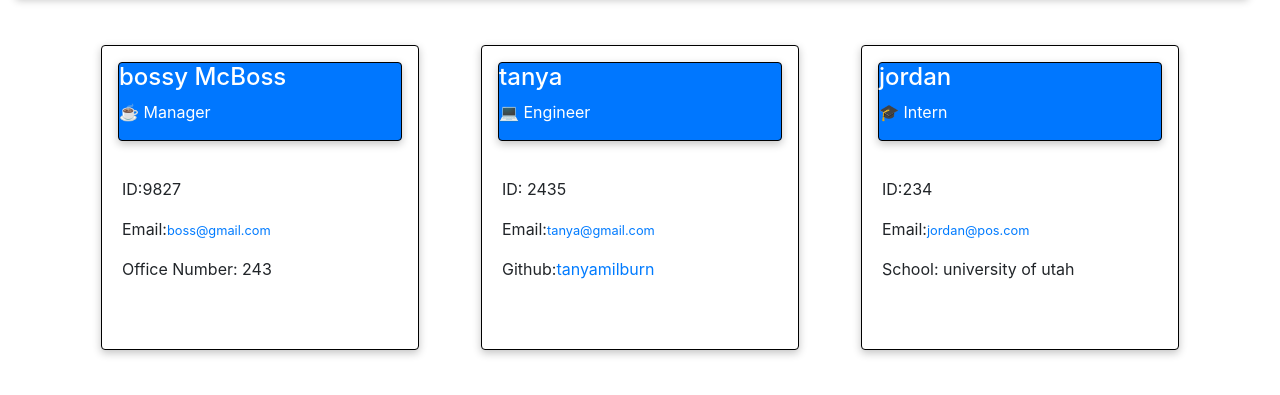
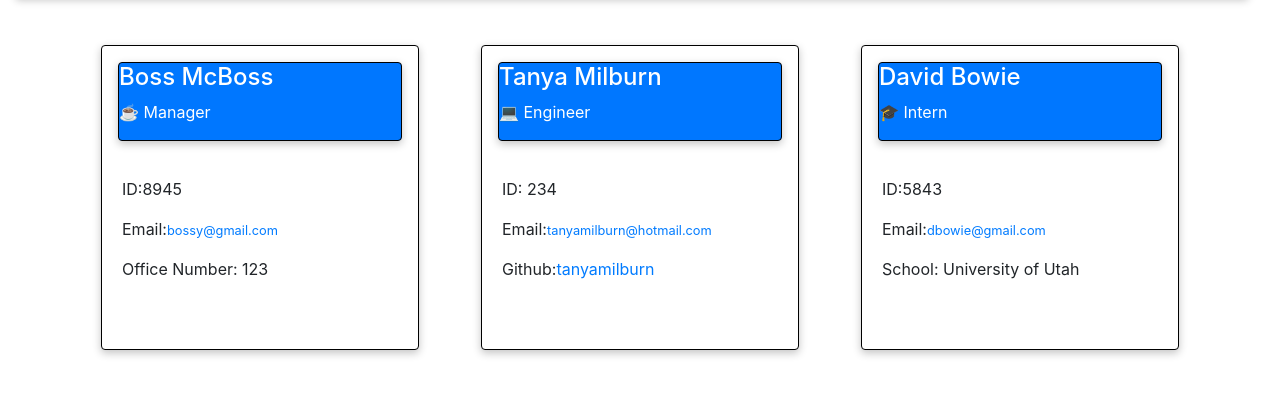
Before and after one commit to tanyamilburn/unicorn-team-roster, a website: page index.html in a window 1280 px wide. Shown: the part 121-516 px from the top of the page. Drawn offline with nearby package versions, Linux system fonts and the light colour scheme.

Commit message:
sample index.html added

```diff
--- a/index.html
+++ b/index.html
@@ -20,25 +20,25 @@
 <div class="col-4 mt-4">
 <div class="card h-100">
       <div class="cardHeader card">
-          <h4>bossy McBoss</h4>
+          <h4>Boss McBoss</h4>
           <p>☕️ Manager</p>
       </div>
       <div class="card-body font">
-          <p class="id">ID:9827</p>
-          <p >Email:<a class = "email" href="https://mail.google.com/mail/?view=cm&source=mailto&to=boss@gmail.com" target="_blank">boss@gmail.com</a></p>
-          <p class="office">Office Number: 243</p>
+          <p class="id">ID:8945</p>
+          <p >Email:<a class = "email" href="https://mail.google.com/mail/?view=cm&source=mailto&to=bossy@gmail.com" target="_blank">bossy@gmail.com</a></p>
+          <p class="office">Office Number: 123</p>
       </div>
   </div>
 </div>
   <div class="col-4 mt-4">
       <div class="card h-100">
           <div class="cardHeader card">
-            <h4>tanya</h4>
+            <h4>Tanya Milburn</h4>
             <p>💻 Engineer</p>
           </div>
           <div class="card-body font">
-            <p class="id">ID: 2435</p>
-            <p >Email:<a class = "email" href="https://mail.google.com/mail/?view=cm&source=mailto&to=tanya@gmail.com" target="_blank">tanya@gmail.com</a></p>
+            <p class="id">ID: 234</p>
+            <p >Email:<a class = "email" href="https://mail.google.com/mail/?view=cm&source=mailto&to=tanyamilburn@hotmail.com" target="_blank">tanyamilburn@hotmail.com</a></p>
             <p>Github:<a href="https://github.com/tanyamilburn" target="_blank">tanyamilburn</a> </p>
             </div>
         </div>
@@ -46,13 +46,13 @@
   <div class="col-4 mt-4">
       <div class="card h-100">
         <div class="cardHeader card">
-            <h4>jordan</h4>
+            <h4>David Bowie</h4>
             <p>🎓 Intern</p>
         </div>
         <div class="card-body font">
-          <p class="id">ID:234</p>
-          <p >Email:<a class = "email" href="https://mail.google.com/mail/?view=cm&source=mailto&to=jordan@pos.com" target="_blank">jordan@pos.com</a></p>
-          <p>School: university of utah</p>
+          <p class="id">ID:5843</p>
+          <p >Email:<a class = "email" href="https://mail.google.com/mail/?view=cm&source=mailto&to=dbowie@gmail.com" target="_blank">dbowie@gmail.com</a></p>
+          <p>School: University of Utah</p>
         </div>
       </div>
   </div>
```
